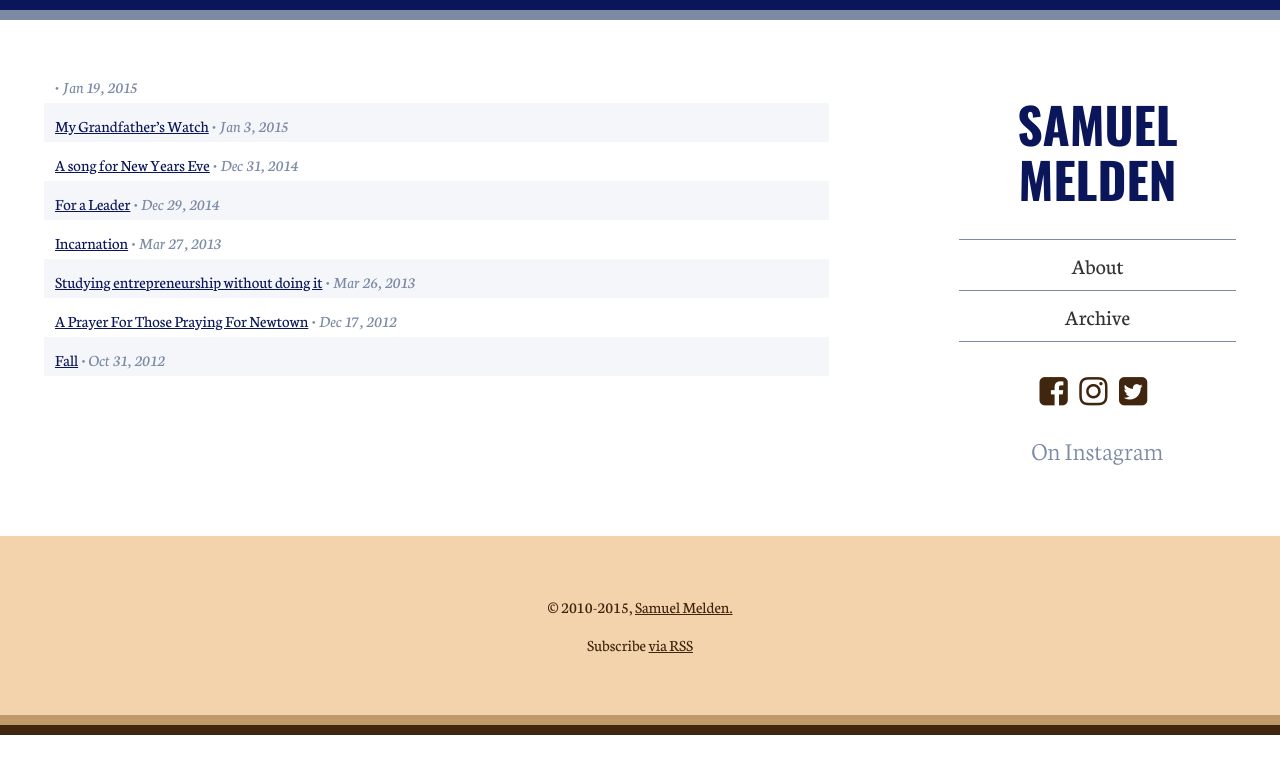
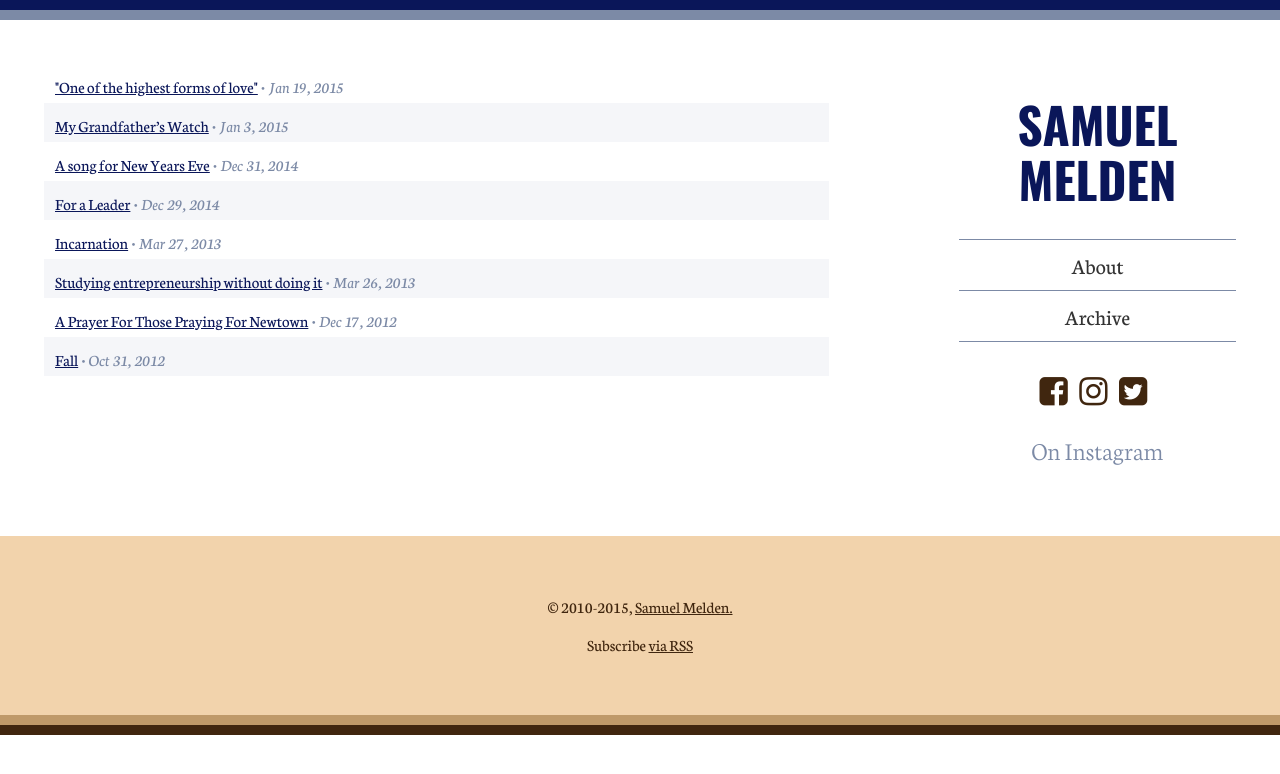
Before and after one commit to smlmldn/smlmldn.github.io, a Jekyll site: the page built from archive.html, in a window 1280 px wide. Shown: the top 774 px of the page. Built offline with Jekyll 4.4.1, drawn with Linux system fonts in a browser that asks for light colours; nearby versions of some CDN libraries; comment, search, counter and statistics services are not loaded.

Commit message:
Created 2015-01-19--one-of-the-highest-forms-of-love.md

```diff
--- a/_posts/2015-01-19--one-of-the-highest-forms-of-love.md
+++ b/_posts/2015-01-19--one-of-the-highest-forms-of-love.md
@@ -1,7 +1,7 @@
 ---
 layout: post
 published: true
-title: ""
+title: "\"One of the highest forms of love\""
 ---
 
 ![John Lewis](http://aattp.org/wp-content/uploads/2013/08/gty_john_lewis_dm_120314_wmain.jpg)
```
